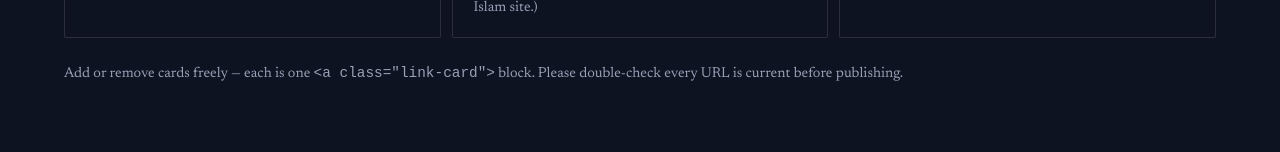
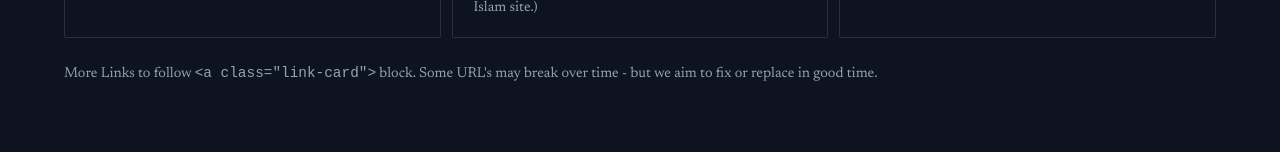
Before and after one commit to ahmadiwoking-ops/Prophetic-Numbers, a plain HTML site: page resources.html in a window 1280 px wide. Shown: the part 3482-3634 px from the top of the page. Drawn offline with Linux system fonts and the light colour scheme.

```diff
--- a/resources.html
+++ b/resources.html
@@ -207,8 +207,8 @@
     </div>
 
     <p class="small rise" style="margin-top:1.5rem">
-      Add or remove cards freely — each is one <code>&lt;a class="link-card"&gt;</code> block.
-      Please double-check every URL is current before publishing.
+      More Links to follow <code>&lt;a class="link-card"&gt;</code> block.
+      Some URL's may break over time - but we aim to fix or replace in good time.
     </p>
   </div>
 </section>
```
